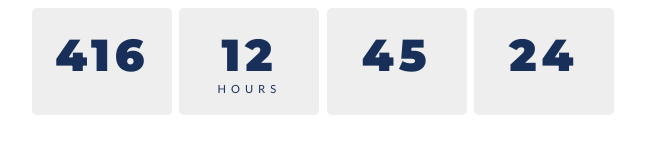
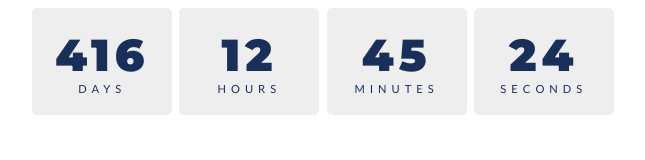
Before and after one commit to virgome037-crypto/notion, a plain HTML site: page index.html in a window 1280 px wide. Shown: the whole page, without its empty margins (317-962 px from the left). Drawn offline with Linux system fonts and the light colour scheme.

Commit message:
Update index.html

```diff
--- a/index.html
+++ b/index.html
@@ -29,6 +29,7 @@ body{
 
 .days {
   background: #eeeeee;
+  color: #183059;
 }
 
 .hours {
@@ -38,10 +39,12 @@ body{
 
 .minutes {
   background: #eeeeee;
+  color: #183059;
 }
 
 .seconds {
   background: #eeeeee;
+  color: #183059;
 }
 
 .numbers {
```
